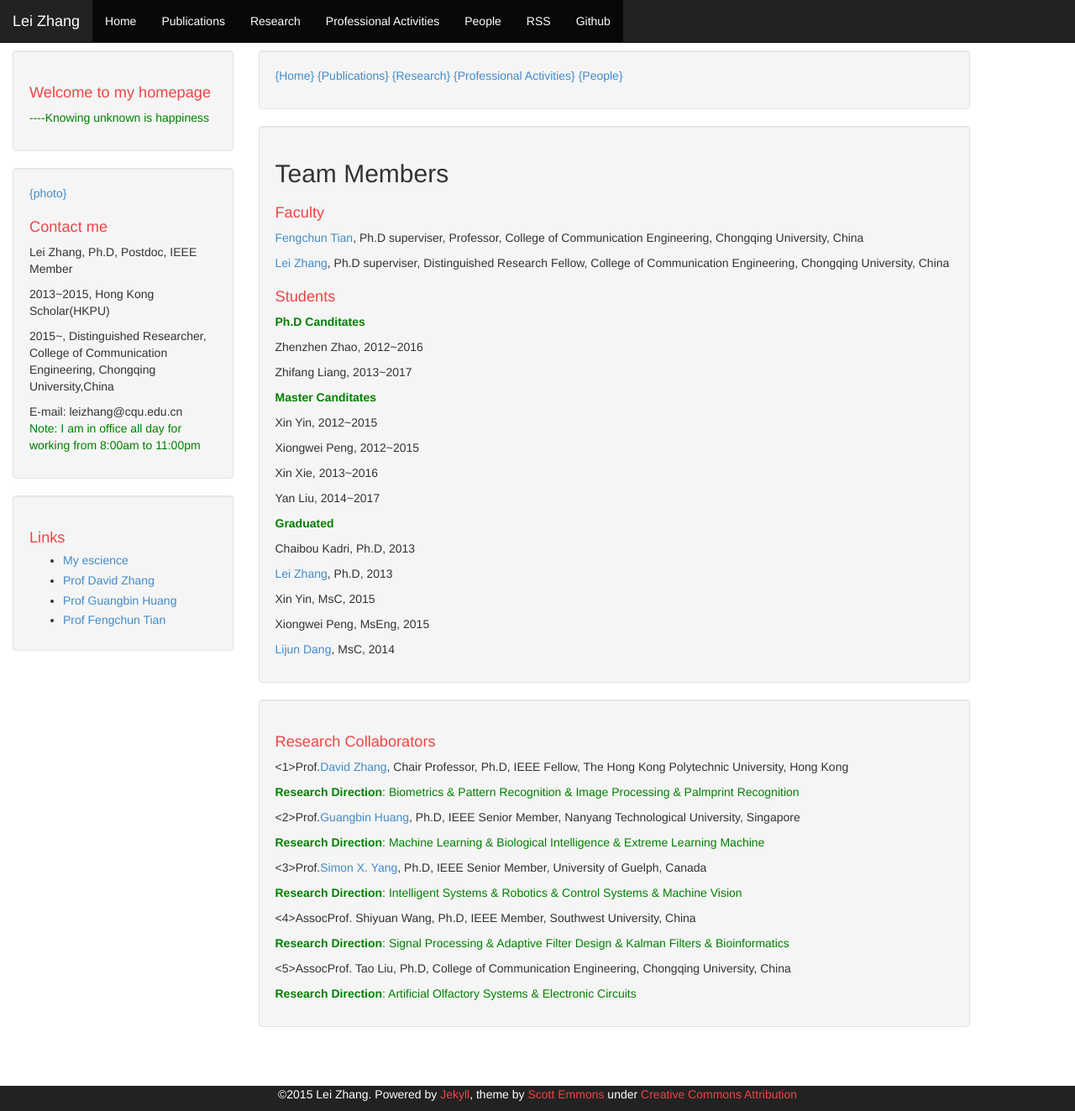
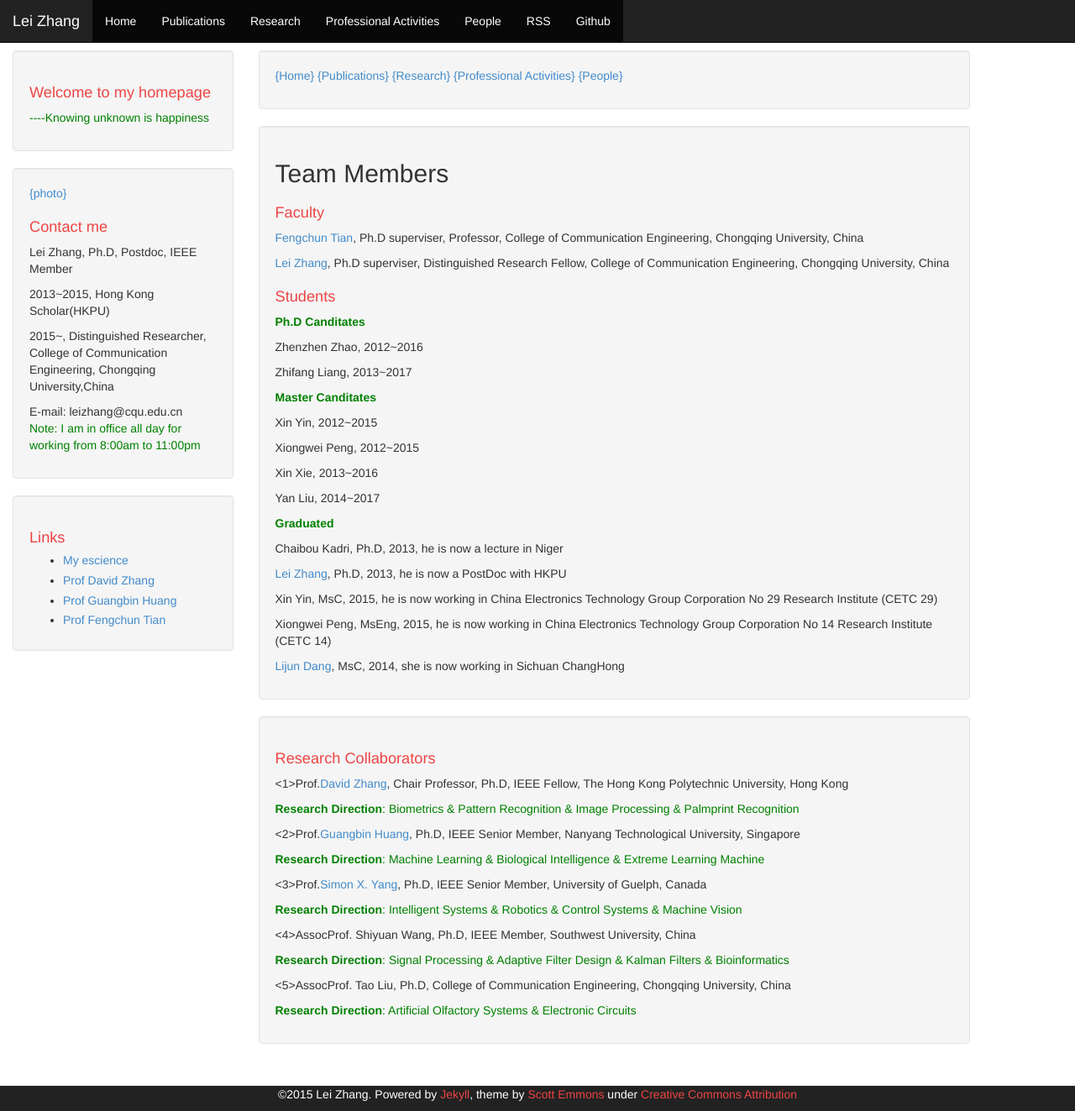
Before and after one commit to DrLeiZhang/website, a Jekyll site: the page built from people.html, in a window 1280 px wide and 1323 px high. Shown: the whole window at 84% size. Built offline with Jekyll 4.4.1, drawn with Linux system fonts in a browser that asks for light colours; Markdown is read by kramdown in place of the engine named in the settings.

Commit message:
Update
Signed-off-by: leizhang@cqu.edu.cn <leizhang@cqu.edu.cn>

```diff
--- a/people.html
+++ b/people.html
@@ -18,17 +18,19 @@ layout: default
 <p style="color:green;"><h0><B>Ph.D Canditates</B></h0></p>
 <p>Zhenzhen Zhao, 2012~2016</p>
 <p>Zhifang Liang, 2013~2017</p>
+
 <p style="color:green;"><h0><B>Master Canditates</B></h0></p>
 <p>Xin Yin, 2012~2015</p>
 <p>Xiongwei Peng, 2012~2015</p>
 <p>Xin Xie, 2013~2016</p>
 <p>Yan Liu, 2014~2017</p>
+
 <p style="color:green"><h0><B>Graduated</B></h0></p>
-<p>Chaibou Kadri, Ph.D, 2013</p>
-<p><a href="http://www.escience.cn/people/lei/index.html">Lei Zhang</a>, Ph.D, 2013</p>
-<p>Xin Yin, MsC, 2015</p>
-<p>Xiongwei Peng, MsEng, 2015</p>
-<p><a href="http://www.researchgate.net/profile/Lijun_Dang">Lijun Dang</a>, MsC, 2014</p>
+<p>Chaibou Kadri, Ph.D, 2013, he is now a lecture in Niger</p>
+<p><a href="http://www.escience.cn/people/lei/index.html">Lei Zhang</a>, Ph.D, 2013, he is now a PostDoc with HKPU</p>
+<p>Xin Yin, MsC, 2015, he is now working in China Electronics Technology Group Corporation No 29 Research Institute (CETC 29)</p>
+<p>Xiongwei Peng, MsEng, 2015, he is now working in China Electronics Technology Group Corporation No 14 Research Institute (CETC 14)</p>
+<p><a href="http://www.researchgate.net/profile/Lijun_Dang">Lijun Dang</a>, MsC, 2014, she is now working in Sichuan ChangHong</p>
 </div>
 
 
```
